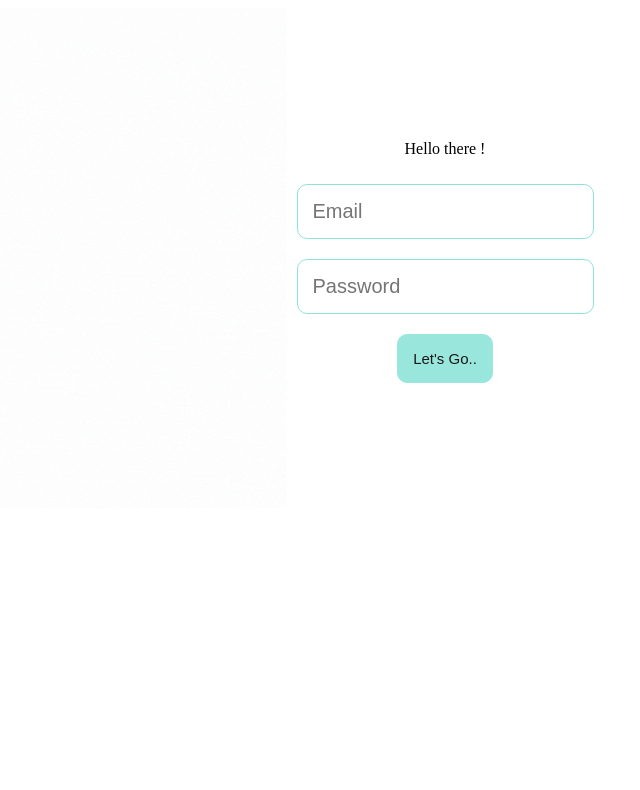
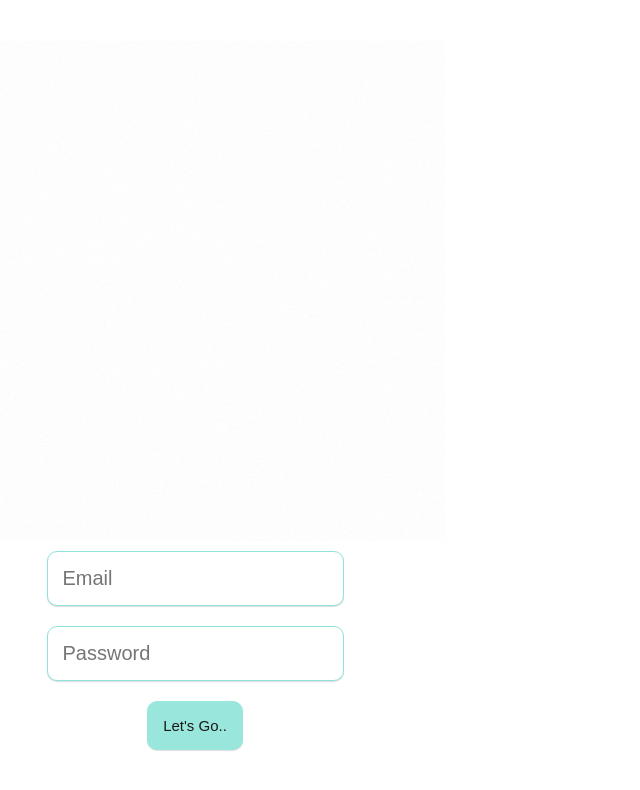
Before and after one commit to Santhosh-Umapathi/React-Galleria, a React (Create React App) app: page / in a window 1280 px wide. Shown: the top 790 px of the page, without its empty margins (445-1085 px from the left). Built offline with nearby package versions, Linux system fonts and the light colour scheme.

Commit message:
Login Screen UI Complete

```diff
--- a/src/index.js
+++ b/src/index.js
@@ -1,6 +1,9 @@
 import React from 'react';
 import ReactDOM from 'react-dom';
 import App from './App';
+
+//CSS
+import './index.css'
 
 //React Router
 import { BrowserRouter } from 'react-router-dom'
--- a/src/screens/LoginScreen/LoginScreen.js
+++ b/src/screens/LoginScreen/LoginScreen.js
@@ -3,7 +3,7 @@ import React, { useState, useEffect } from 'react';
 //CSS
 import classes from './LoginScreen.module.css'
 
-
+//Logo Animated
 import logo from '../../assets/images/logo-animated.gif';
 
 
@@ -15,29 +15,17 @@ const LoginScreen = (props) =>
 
 	return (
 		<div className = {classes.RootDiv}>
+			<img src={logo} className = {classes.Image}/>
 
-			<img
-				src={logo}
-			/>
 			<div className={classes.InputContainer}>
-			<p>Hello there !</p>
-			<input
-				placeholder = "Email"
+				<input placeholder="Email" />
 
-			/>
-			<input
-				placeholder = "Password"
+				<input placeholder = "Password" />
 
-				/>
-
-			<button>Let's Go..</button>
-
+				<button>Let's Go..</button>
 			</div>
-
-
-
 		</div>
-		);
+	);
 };
 
 
--- a/src/screens/LoginScreen/LoginScreen.module.css
+++ b/src/screens/LoginScreen/LoginScreen.module.css
@@ -1,12 +1,47 @@
+/*Login Page*/
 .RootDiv
 {
 	display: flex;
+	flex-flow: column;
+	align-items: center;
 	justify-content: center;
-	align-items: center;
-	width: 100%;
+	position:absolute;
+	top:0px;
+	right:0px;
+	bottom:0px;
+	left:0px;
+}
+
+/*Image*/
+.Image
+{
+	width: auto;
 	height: auto;
 }
 
+/*Tablets*/
+@media (min-width: 768px) and (max-width: 1024px)
+{
+	.Image
+	{
+		width: 600px;
+		height: 600px;
+	}
+}
+
+/*Mobiles*/
+@media (min-width: 320px) and (max-width: 480px)
+{
+	.Image
+	{
+		width: 310px;
+		height: 310px;
+	}
+}
+
+
+
+/*Input Container*/
 .InputContainer
 {
 	display: flex;
@@ -15,6 +50,7 @@
 	align-items: center;
 }
 
+/*Input Fields*/
 .InputContainer input
 {
 	margin: 10px;
@@ -23,21 +59,21 @@
 	border: 0.5px solid #8ee4da;
 	font-size: 20px;
 	outline: none;
-
+	box-shadow: 0 1px 1px rgba(0,0,0,0.15);
+	transition: box-shadow 0.3s ease-in-out;
 }
 
-.InputContainer input:focus, input:active
+.InputContainer input:hover
 {
-
-	box-shadow: 1px 1px #8ee4da;
-	margin: 10px;
-	padding: 15px;
-	border-radius: 10px;
-	border: 0.5px solid #8ee4da;
-	font-size: 20px;
-
+	box-shadow: 0 5px 15px rgba(0,0,0,0.3);
 }
 
+.InputContainer input:focus
+{
+	box-shadow: 0 5px 15px rgba(0,0,0,0.3);
+}
+
+/*Login button*/
 .InputContainer button
 {
 	border-radius: 10px;
@@ -48,13 +84,14 @@
 	opacity: 0.9;
 	font-size: 15px;
 	outline: none;
+	box-shadow: 0 1px 1px rgba(0,0,0,0.15);
+	transition: box-shadow 0.3s ease-in-out;
+}
 
-}
 
 .InputContainer button:hover
 {
 	cursor: pointer;
 	opacity: 1;
-	/* box-shadow: 0 4px 8px 0 rgba(0, 0, 0, 0.2), 0 6px 10px 0 rgba(0, 0, 0, 0.19); */
-
+	box-shadow: 0 5px 15px rgba(0,0,0,0.3);
 }
```
Also changed, not shown: 1 other file (tests, documents, lock files or other folders).
